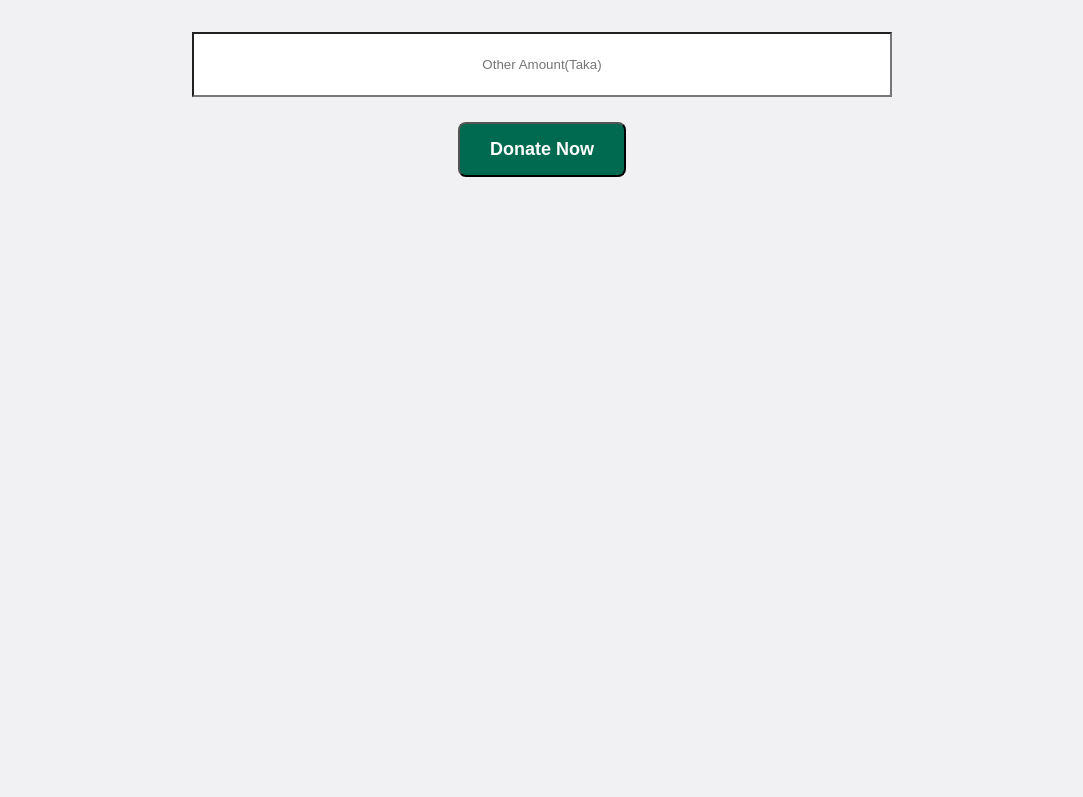
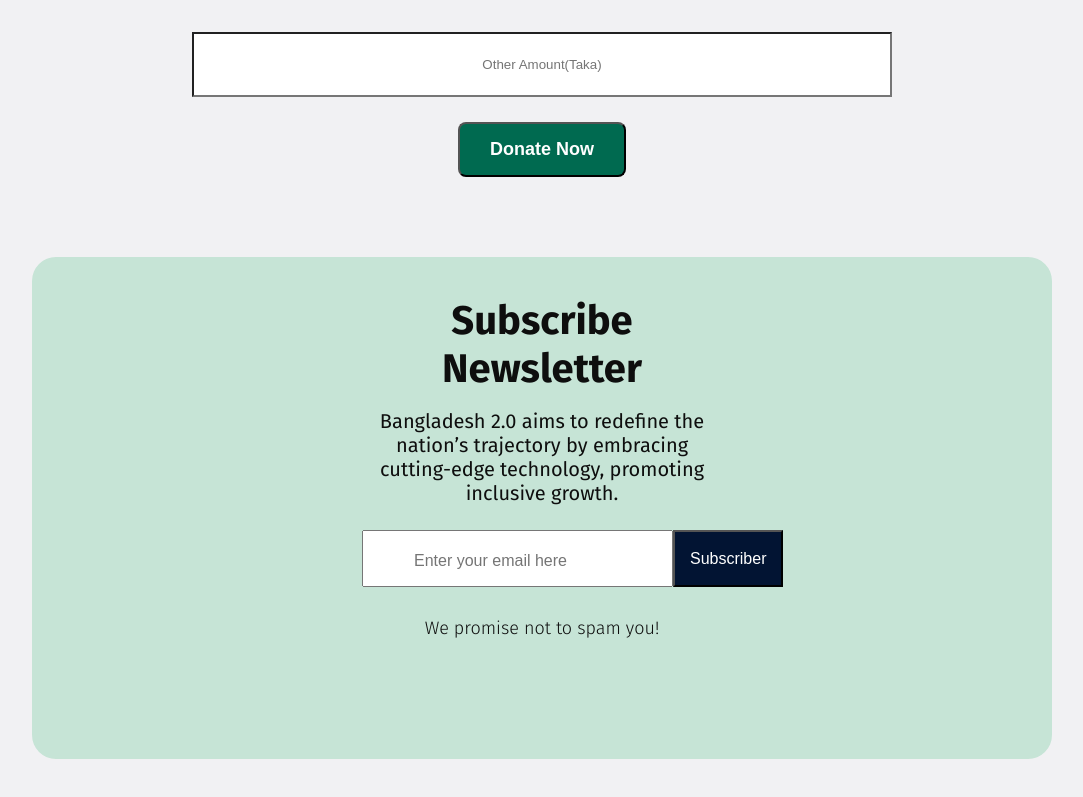
Before and after one commit to mehedi963/New-Bangladesh-1, a plain HTML site: page index.html in a window 1280 px wide. Shown: the part 2882-3679 px from the top of the page, without its empty margins (98-1181 px from the left). Before the commit the page ends 3139 px from the top, so only its background shows below. Drawn offline with Linux system fonts and the light colour scheme.

Commit message:
changes style are added

```diff
--- a/index.html
+++ b/index.html
@@ -122,7 +122,19 @@
 </section>
 
 
-
+<section class="subscriner">
+    <div class="subscriber-container">
+        <div class="sub-text">
+            <h3 class="sub-title">Subscribe Newsletter</h3>
+            <p class="sub-detail">Bangladesh 2.0 aims to redefine the nation’s trajectory by embracing cutting-edge technology, promoting inclusive growth.</p>
+        </div>
+        <div class="sub-form">
+            <input type="email" name="" id="" placeholder="Enter your email here">
+            <button type="submit">Subscriber</button>
+        </div>
+        <p class="small">We promise not to spam you!</p>
+    </div>
+</section>
 
 
     </main>
--- a/style.css
+++ b/style.css
@@ -250,44 +250,49 @@
     transition: background-color 0.3s;
 }
 
-.subcriber{
+.subscriner{
     margin: 25px 130px 80px 130px;
     background-color: #C6E4D6;
     border-radius: 24px;
 }
-.subscriber-container{
+ .subscriber-container{
 text-align: center;
 margin-bottom: 24px;
-padding: 50px 330px 20px 330px;
+padding: 40px 330px 20px 330px;
 }
-.subscriber-title{
+.sub-text{
+    max-width: 800px;
+}
+.sub-title{
     font-size: 40px;
     font-weight: bold;
     color: #0E0E0E;
     margin-bottom: 16px;
 }
-.subscriber-description{
+.sub-detail{
     display: block;
+    margin-bottom: 25px;
 }
-.sub-container{
+.sub-form{
+    max-width: 800px;
+    margin: auto;
     display: flex;
-    justify-content: center;
-    align-items: center;
-    margin-bottom: 30px;
+}
+.sub-form input{
+    font-size: 16px;
+    font-weight: 300;
+    color:#0E0E0E ;
+    margin-bottom:25px;
+    padding: 20px 50px 15px;
+    margin: 0;
+    flex: 1;
+}
 
-}
-.form-container input{
+.sub-form button{
     padding: 10px 15px;
-    border-radius: 5px;
-   font-size: 16px;
-   flex: 1;
-}
-.form-container button{
-    padding: 10px 20px;
     font-size: 16px;
     background-color: #021433;
     color: #ffffff;
-    border-radius: 5px;
 }
 .small{
     font-size: 18px;
@@ -296,4 +301,5 @@
     text-align: center;
     margin-bottom: 40px;
     padding-bottom: 60px;
+    margin-top: 30px;
 }
```
